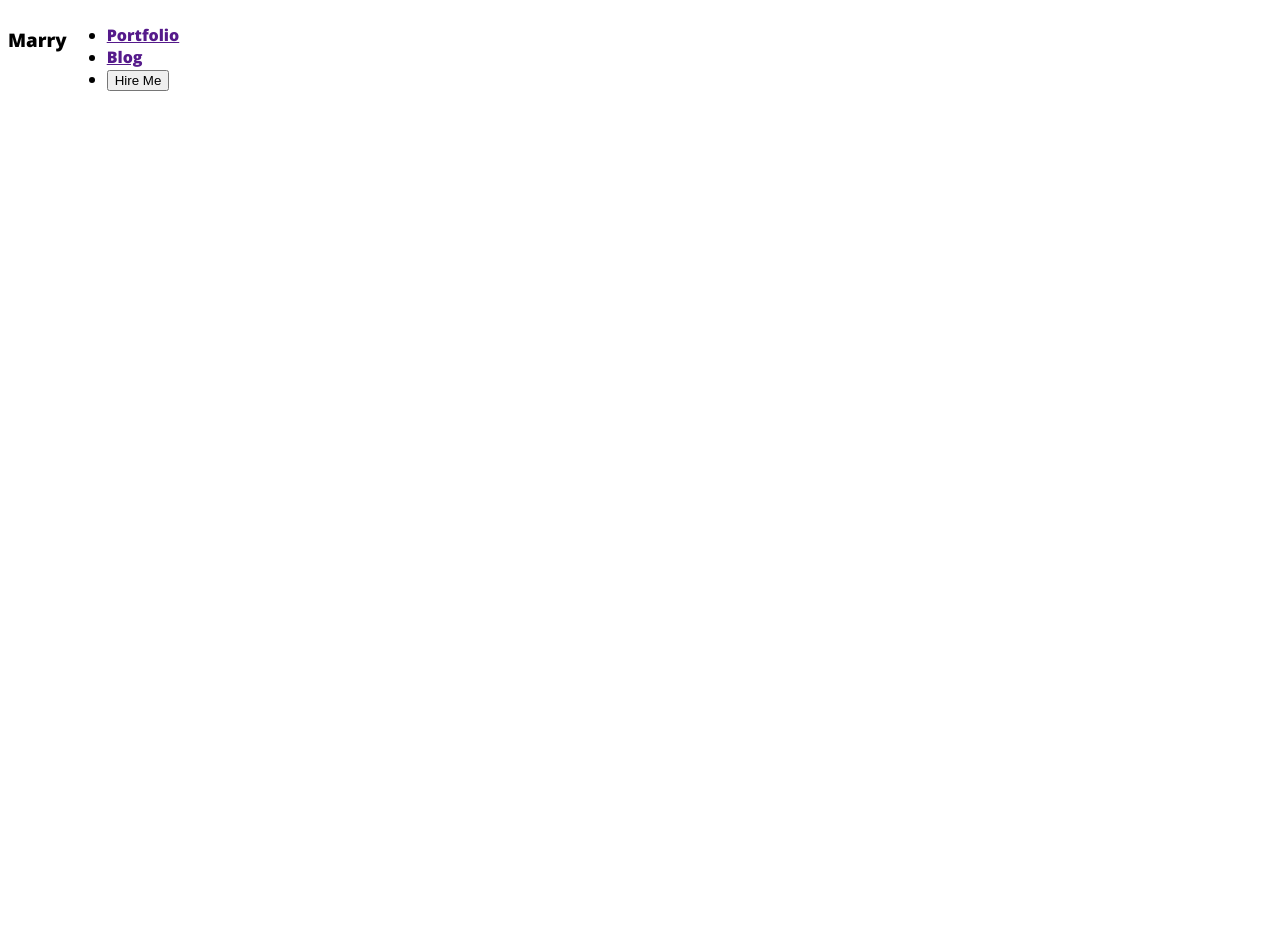
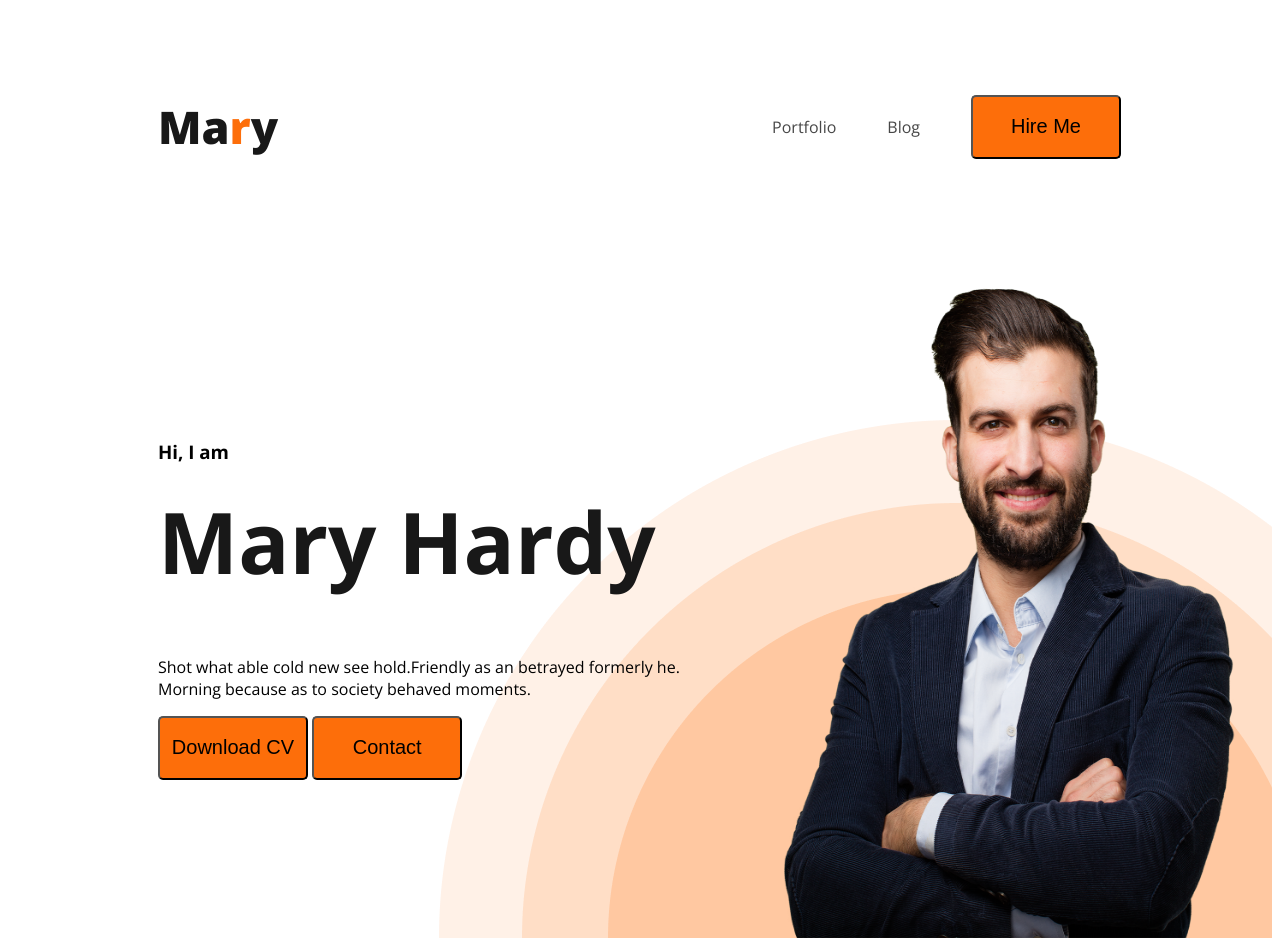
Before and after one commit to nazmul15-2881/web-developer-portfolio, a plain HTML site: page index.html in a window 1280 px wide. Before the commit the page ends 800 px from the top, so only its background shows below. Drawn offline with nearby package versions, Linux system fonts and the light colour scheme.

Commit message:
added banner

```diff
--- a/index.html
+++ b/index.html
@@ -5,24 +5,39 @@
     <meta name="viewport" content="width=device-width, initial-scale=1.0">
     <title>Web Developer Portfolio</title>
     <link rel="preconnect" href="https://fonts.googleapis.com">
-<link rel="preconnect" href="https://fonts.gstatic.com" crossorigin>
-<link href="https://fonts.googleapis.com/css2?family=Open+Sans:wght@800&display=swap" rel="stylesheet">
+
+    <link rel="preconnect" href="https://fonts.gstatic.com" crossorigin>
+    <link href="https://fonts.googleapis.com/css2?family=Open+Sans:wght@400;700;800&display=swap" rel="stylesheet">
+
     <link rel="stylesheet" href="styles/portfolio.css">
 </head>
 <body>
-    <header>
+    <header class="header">
         <nav>
-            <h3>Marry</h3>
+            <h3 class="nav-title">Ma<span class="text-primary">r</span>y</h3>
             <ul>
                <li><a href="">Portfolio</a></li>
                <li><a href="">Blog</a></li>
-               <li><button>Hire Me</button></a></li>
+               <li><button class="btn-primary">Hire Me</button></a></li>
             </ul>
         </nav>
+        <div class="banner">
+            <div class="banner-content" >
+                <h3 class="banner-gretting">Hi, I  am</h3>
+                <h1 class="banner-title">Mary Hardy</h1>
+                <p banner-description>Shot what able cold new see hold.Friendly as an betrayed formerly he. Morning because as to society behaved moments.</p>
+                <button class="btn-primary">Download CV</button>
+                <button class="btn-primary">Contact</button>
+            </div>
+            <img class="profile-pic" src="images/hardy.png" alt="">
+        </div>
 
 
     </header>
     <main>
+        <section class="about">
+            <p class="section-description"></p>
+        </section>
 
     </main>
     <footer>
--- a/styles/portfolio.css
+++ b/styles/portfolio.css
@@ -1,7 +1,87 @@
 body{
     font-family: 'Open Sans', sans-serif;
 }
+.header{
+    background: #ffffff;
+    background-image: url('../images/header_bg.png');
+    background-repeat: no-repeat;
+    background-position: bottom right;
+
+ }
 
 nav{
     display: flex;
+    justify-content: space-between;
+    margin: 51px 100px 30px 150px
 }
+.text-primary{
+    color: #FD6E0A;
+}
+
+.btn-primary{
+
+    width: 150px;
+    height: 64px;
+    font-size: 20px;
+    border-radius: 5px;
+    background: #FD6E0A;
+}
+
+.nav-title{
+    color: #181818;
+
+    font-size: 45px;
+
+    font-weight: 800;
+    height: 61px;
+    width: 121px;
+}
+
+nav >ul{
+    display: flex;
+    align-items: center;
+
+}
+
+nav li{
+    list-style: none;
+    margin-right: 51px;
+
+}
+ nav a{
+    text-decoration: none;
+    color: #474747;
+ }
+
+ .banner{
+    display: flex;
+    align-items: center;
+    padding: 30px 30px 0px 150px;
+    justify-content: space-between;
+ }
+ .banner-content{
+    max-width: 581px;
+ }
+ .banner-greeting{
+    color: #474747;
+    font-size: 45px;
+    font-weight: 600;
+    margin-bottom: 0px;
+
+ }
+
+ .banner-title{
+    color: #181818;
+    font-size: 85px;
+    font-weight: 700;
+    margin-top: 5px;
+ }
+
+ .banner-description{
+    width: 585px;
+ }
+ .banner .profile-pic{
+    width: 500px;
+    height: 676px;
+    position:;
+ }
```
